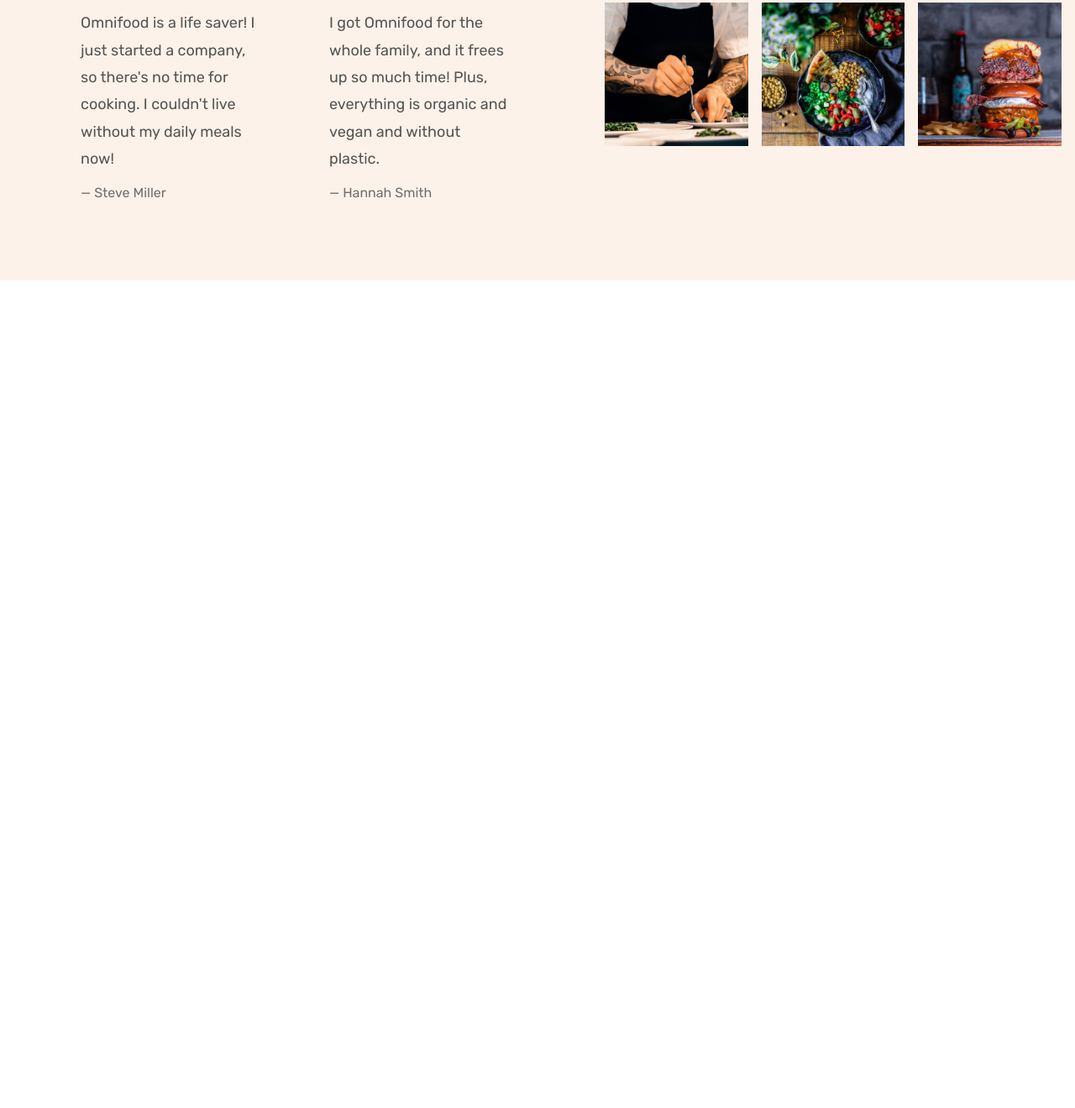
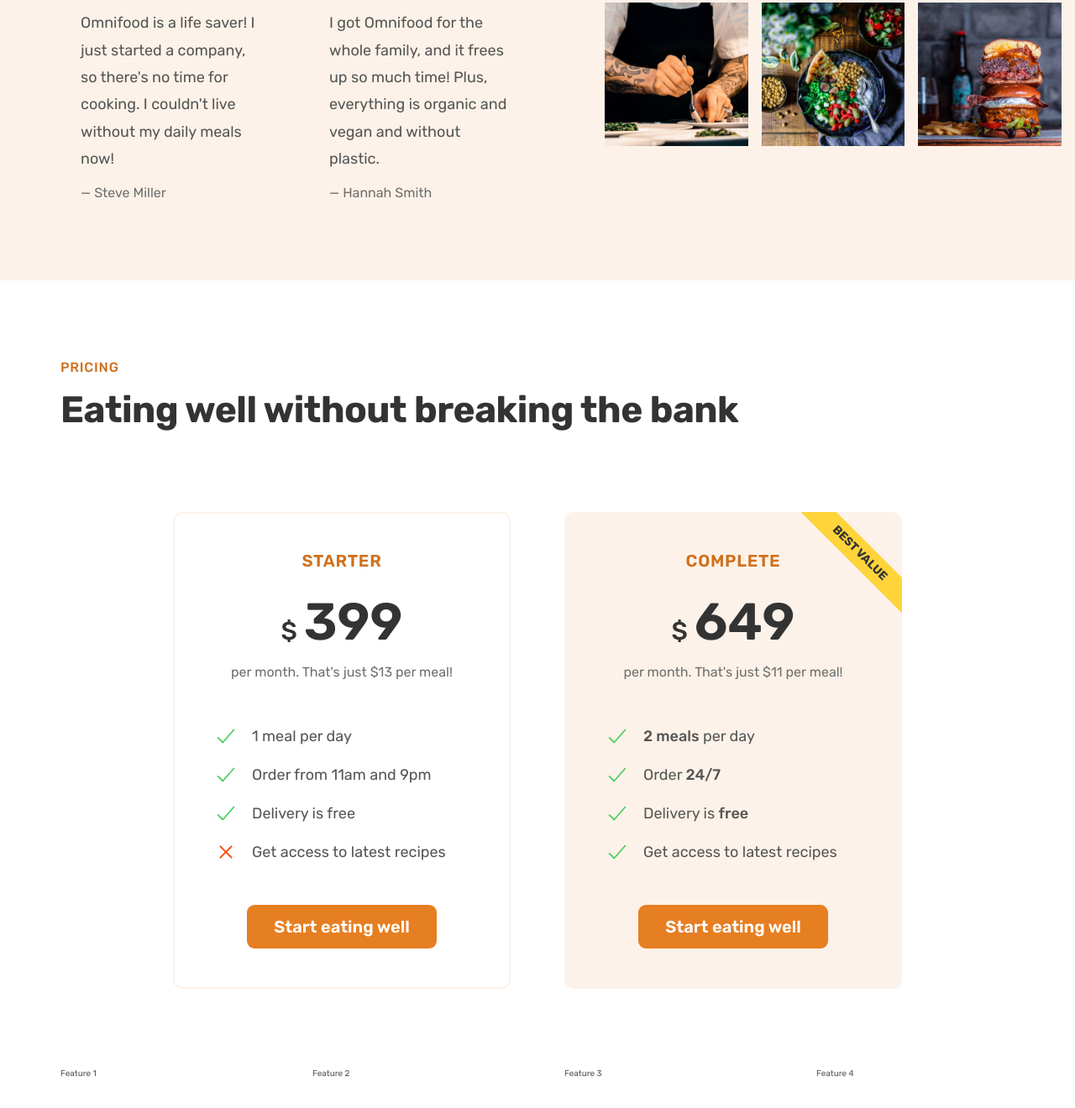
Before and after one commit to RadoslavKolev/Omnifood, a plain HTML site: page index.html in a window 1280 px wide. Shown: the part 4301-5621 px from the top of the page at 84% size. Before the commit the page ends 4635 px from the top, so only its background shows below. Drawn offline with nearby package versions, Linux system fonts and the light colour scheme.

Commit message:
Pricing Section - Done

```diff
--- a/css/general.css
+++ b/css/general.css
@@ -89,6 +89,10 @@ body {
   display: grid;
   column-gap: 6.4rem;
   row-gap: 9.6rem;
+}
+
+.grid:not(:last-child) {
+  margin-bottom: 9.6rem;
 }
 
 .grid--center-vertically {
@@ -190,6 +194,30 @@ body {
   border-bottom: 1px solid transparent;
 }
 
+.list {
+  list-style-type: none;
+  display: flex;
+  flex-direction: column;
+  gap: 1.6rem;
+}
+
+.list-item {
+  font-size: 1.8rem;
+  display: flex;
+  align-items: center;
+  gap: 1.6rem;
+}
+
+.list-icon {
+  width: 3rem;
+  height: 3rem;
+  color: #51cf66
+}
+
+.list-icon--red {
+  color: orangered;
+}
+
 strong {
   font-weight: 500;
 }
--- a/css/style.css
+++ b/css/style.css
@@ -356,27 +356,6 @@
   border-top-right-radius: 11px; */
 }
 
-/** Diets */
-.list {
-  list-style-type: none;
-  display: flex;
-  flex-direction: column;
-  gap: 1.6rem;
-}
-
-.list-item {
-  font-size: 1.8rem;
-  display: flex;
-  align-items: center;
-  gap: 1.6rem;
-}
-
-.list-icon {
-  width: 3rem;
-  height: 3rem;
-  color: #51cf66
-}
-
 /** Link for all recipes */
 .all-recipes {
   text-align: center;
@@ -447,3 +426,86 @@
 .gallery-item img:hover {
   transform: scale(1.1);
 }
+
+/****************************************/
+        /** MEALS SECTION */
+/****************************************/
+
+.section-pricing {
+  padding: 9.6rem 0;
+}
+
+.pricing-plan {
+  width: 75%;
+  border-radius: 11px;
+  transition: all 0.4s;
+}
+
+.pricing-plan:hover {
+  transform: scale(1.05);
+}
+
+.pricing-plan--starter {
+  border: 2px solid var(--main-tint);
+  padding: 4.6rem;
+  justify-self: end;
+}
+
+.pricing-plan--complete {
+  background-color: var(--main-tint);
+  padding: 4.8rem;
+  position: relative;
+  overflow: hidden; /** Hides the corners od the ticket */
+}
+
+.pricing-plan--complete::after {
+  content: "Best value";
+  text-transform: uppercase;
+  font-size: 1.4rem;
+  font-weight: 700;
+  color: #333;
+  background-color: #ffd43b;
+  padding: 0.8rem 8rem;
+  position: absolute;
+  top: 6%;
+  right: -18%;
+  transform: rotate(45deg);
+}
+
+.plan-header {
+  text-align: center;
+  margin-bottom: 4.8rem;
+}
+
+.plan-name {
+  color: var(--main-shade);
+  font-weight: 600;
+  font-size: 2rem;
+  text-transform: uppercase;
+  letter-spacing: 0.75px;
+  margin-bottom: 3.2rem;
+}
+
+.plan-price {
+  font-size: 6.2rem;
+  font-weight: 600;
+  color: #333;
+  margin-bottom: 1.6rem;
+}
+
+.plan-price span {
+  font-size: 3rem;
+  font-weight: 500;
+  margin-right: 8px;
+}
+
+.plan-text {
+  font-size: 1.6rem;
+  line-height: 1.6;
+  color: #6f6f6f;
+}
+
+.plan-sign-up {
+  text-align: center;
+  margin-top: 4.8rem;
+}
--- a/index.html
+++ b/index.html
@@ -468,6 +468,88 @@
           </figure>
         </div>
       </section>
+
+      <section class="section-pricing">
+        <div class="container">
+          <span class="subheading">Pricing</span>
+          <h2 class="heading-secondary">
+            Eating well without breaking the bank
+          </h2>
+        </div>
+
+        <div class="container grid grid--2-cols">
+          <div class="pricing-plan pricing-plan--starter">
+            <header class="plan-header">
+              <p class="plan-name">Starter</p>
+              <p class="plan-price"><span>$</span>399</p>
+              <p class="plan-text">per month. That's just $13 per meal!</p>
+            </header>
+            <ul class="list">
+              <li class="list-item">
+                <ion-icon class="list-icon" name="checkmark-outline"></ion-icon>
+                <span>1 meal per day</span>
+              </li>
+              <li class="list-item">
+                <ion-icon class="list-icon" name="checkmark-outline"></ion-icon>
+                <span>Order from 11am and 9pm</span>
+              </li>
+              <li class="list-item">
+                <ion-icon class="list-icon" name="checkmark-outline"></ion-icon>
+                <span>Delivery is free</span>
+              </li>
+              <li class="list-item">
+                <ion-icon class="list-icon list-icon--red" name="close-outline"></ion-icon>
+                <span>Get access to latest recipes</span>
+              </li>
+            </ul>
+             <!-- CTA -->
+            <div class="plan-sign-up">
+              <a href="#" class="btn btn--full">
+                Start eating well
+              </a>
+            </div>
+          </div>
+
+          <div class="pricing-plan pricing-plan--complete">
+            <header class="plan-header">
+              <p class="plan-name">Complete</p>
+              <p class="plan-price"><span>$</span>649</p>
+              <p class="plan-text">per month. That's just $11 per meal!</p>
+            </header>
+            <ul class="list">
+              <li class="list-item">
+                <ion-icon class="list-icon" name="checkmark-outline"></ion-icon>
+                <span><strong>2 meals</strong> per day</span>
+              </li>
+              <li class="list-item">
+                <ion-icon class="list-icon" name="checkmark-outline"></ion-icon>
+                <span>Order <strong>24/7</strong></span>
+              </li>
+              <li class="list-item">
+                <ion-icon class="list-icon" name="checkmark-outline"></ion-icon>
+                <span>Delivery is <strong>free</strong></span>
+              </li>
+              <li class="list-item">
+                <ion-icon class="list-icon" name="checkmark-outline"></ion-icon>
+                <span>Get access to latest recipes</span>
+              </li>
+            </ul>
+            <!-- CTA -->
+            <div class="plan-sign-up">
+              <a href="#" class="btn btn--full">
+                Start eating well
+              </a>
+            </div>
+          </div>
+        </div>
+
+        <div class="container grid grid--4-cols">
+          <div class="feature">Feature 1</div>
+          <div class="feature">Feature 2</div>
+          <div class="feature">Feature 3</div>
+          <div class="feature">Feature 4</div>
+        </div>
+      </section>
     </main>
   </body>
 </html>
```
